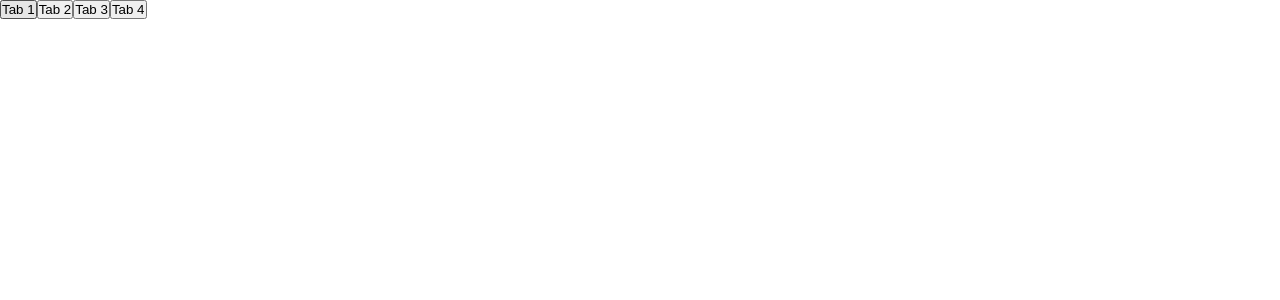
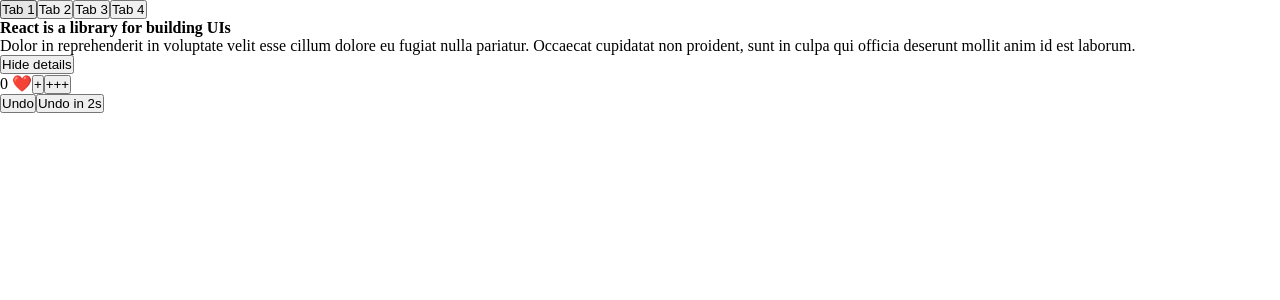
Before and after one commit to Marshal10/Tabs-and-contents-using-react, a React (Create React App) app: page / in a window 1280 px wide. Shown: the top 300 px of the page. Built offline with nearby package versions, Linux system fonts and the light colour scheme.

Commit message:
Tab content component

```diff
--- a/src/App.js
+++ b/src/App.js
@@ -33,6 +33,8 @@
         <Tab num={2} />
         <Tab num={3} />
       </div>
+
+      <TabContent item={content[0]} />
     </div>
   );
 }
@@ -40,3 +42,24 @@
 function Tab({ num }) {
   return <button>Tab {num + 1}</button>;
 }
+
+function TabContent({ item }) {
+  return (
+    <div className="tab-content">
+      <h4>{item.summary}</h4>
+      <p>{item.details}</p>
+      <div className="tab-actions">
+        <button>Hide details</button>
+        <div className="hearts-counter">
+          <span>0 ❤️</span>
+          <button>+</button>
+          <button>+++</button>
+        </div>
+        <div className="tab-undo">
+          <button>Undo</button>
+          <button>Undo in 2s</button>
+        </div>
+      </div>
+    </div>
+  );
+}
```
